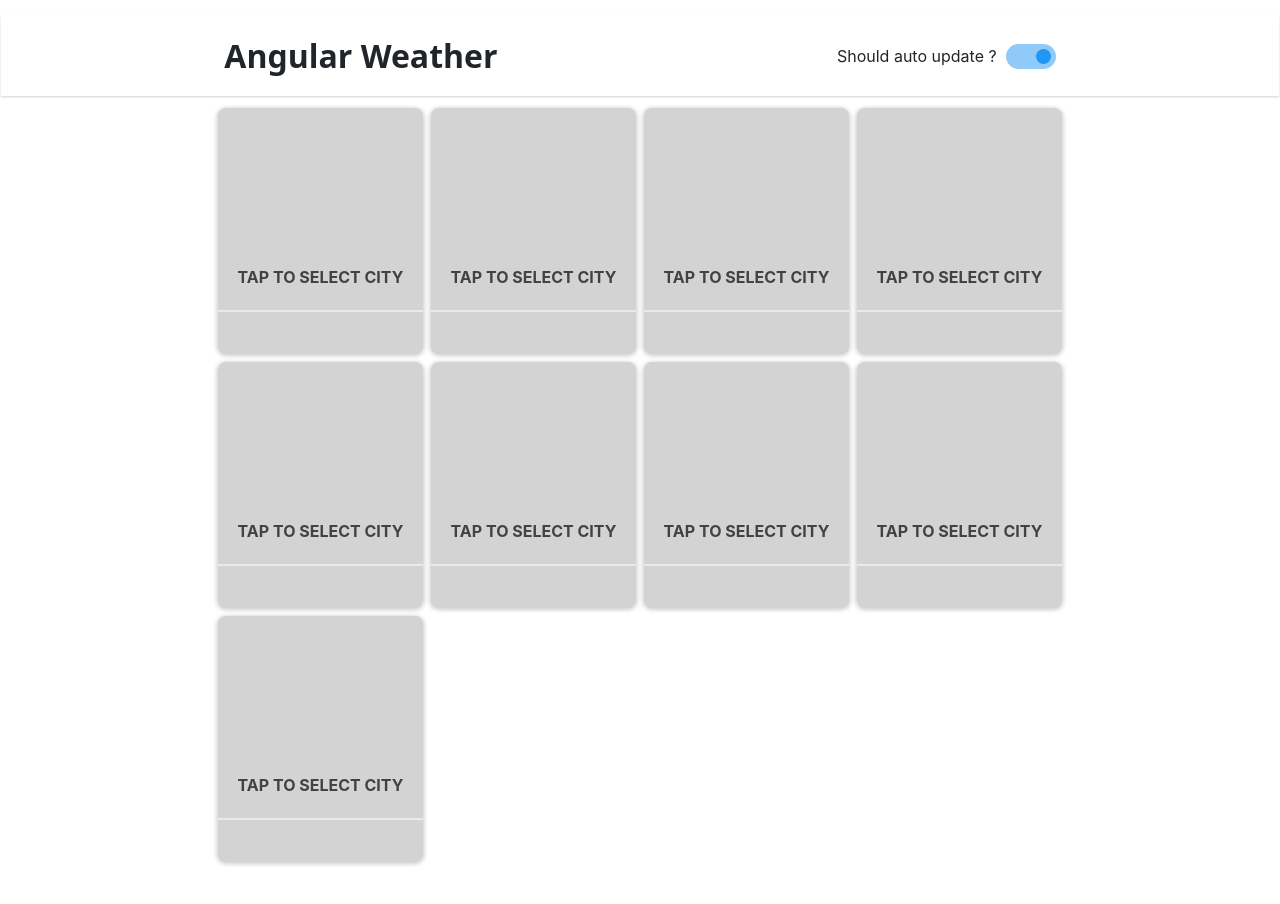
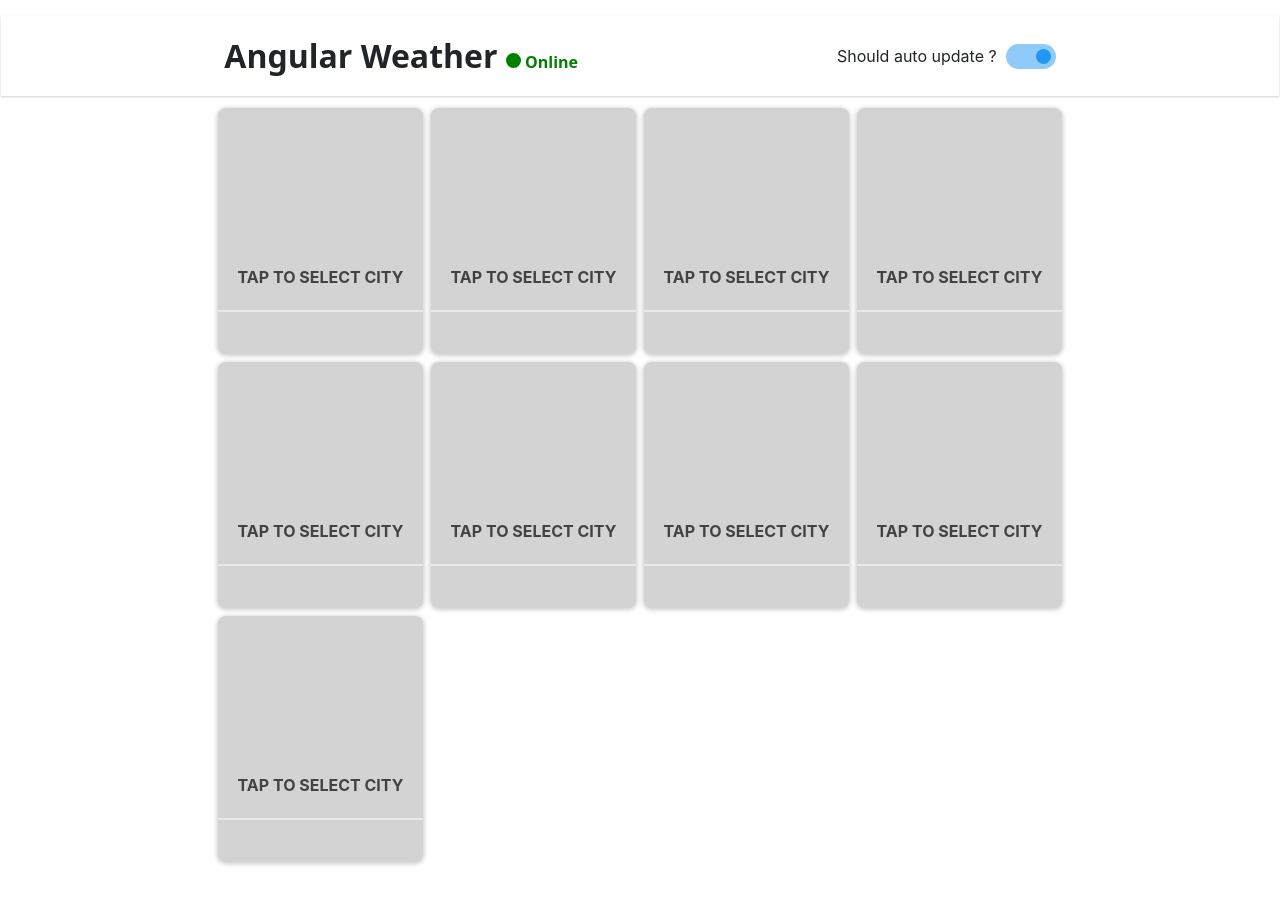
Before and after one commit to sanketd617/ng-weather, an Angular app: page / in a window 1280 px wide. Shown: the top 904 px of the page. Built offline with nearby package versions, Linux system fonts and the light colour scheme.

Commit message:
offline flag added..

```diff
--- a/src/app/app.component.html
+++ b/src/app/app.component.html
@@ -1,7 +1,7 @@
 
 <div class="row">
   <div class="col-12 no-padding">
-    <app-header [updateFlag]="updateFlag" (updateEvent)="setFlag($event)" [appName]="appName"></app-header>
+    <app-header [updateFlag]="updateFlag" [isOnline]="isOnline" (onlineEvent)="updateIndicator($event)" (updateEvent)="setFlag($event)" [appName]="appName"></app-header>
   </div>
   <div class="d-none d-lg-block col-lg-1 col-xl-2"></div>
   <div class="col-12 col-lg-10 col-xl-8">
--- a/src/app/app.component.ts
+++ b/src/app/app.component.ts
@@ -1,4 +1,4 @@
-import { Component } from '@angular/core';
+import {Component, OnInit} from '@angular/core';
 
 @Component({
   selector: 'app-root',
@@ -9,9 +9,10 @@ export class AppComponent {
   appName = 'Angular Weather';
   numCities = 9;
   updateFlag = true;
-  updateInterval = 60000*5;
+  updateInterval = 60000 * 5;
+  isOnline = false;
 
-  setFlag(flag){
+  setFlag(flag) {
     this.updateFlag = flag;
   }
 
@@ -22,4 +23,9 @@ export class AppComponent {
     }
     return a;
   }
+
+  updateIndicator(status){
+    this.isOnline = status;
+  }
+
 }
--- a/src/app/city/city.component.html
+++ b/src/app/city/city.component.html
@@ -42,7 +42,7 @@
   <div [class]="!rotated ? 'content back rotated' : 'content back'">
     <div class="form">
       <div class="form-group">
-        <input (keyup)="cityChanged()" [(ngModel)]="city" placeholder="City.." type="text" class="form-control" id="city">
+        <input autocomplete="off" autocapitalize="off"  (keyup)="cityChanged()" [(ngModel)]="city" placeholder="City.." type="text" class="form-control" id="city">
       </div>
     </div>
     <div class="options">
--- a/src/app/header/header.component.css
+++ b/src/app/header/header.component.css
@@ -43,3 +43,28 @@
   background-color: #2196f3;
   transform: translateX(calc(200% - 5px));
 }
+
+.online{
+  color: green;
+  font-size: 1rem;
+}
+
+.offline{
+  color: grey;
+  font-size: 1rem;
+}
+
+.onlineFlag, .offlineFlag{
+  height: 15px;
+  width: 15px;
+  border-radius: 7.5px;
+  display: inline-block;
+}
+
+.onlineFlag{
+  background-color: green;
+}
+
+.offlineFlag{
+  background-color: grey;
+}
--- a/src/app/header/header.component.html
+++ b/src/app/header/header.component.html
@@ -6,6 +6,8 @@
         <div class="col-12 col-md-6">
           <div class="appName">
             {{ appName }}
+            <span *ngIf="isOnline" class="online"> <span class="onlineFlag"></span> Online</span>
+            <span *ngIf="!isOnline" class="offline"> <span class="offlineFlag"></span> Offline</span>
           </div>
         </div>
         <div class="col-12 col-md-6">
--- a/src/app/header/header.component.ts
+++ b/src/app/header/header.component.ts
@@ -7,16 +7,36 @@ import {Component, EventEmitter, Input, OnInit, Output} from '@angular/core';
 })
 export class HeaderComponent implements OnInit {
 
+  @Input() isOnline;
   @Input() appName;
   @Input() updateFlag;
   @Output() updateEvent = new EventEmitter<boolean>();
+  @Output() onlineEvent = new EventEmitter<boolean>();
   constructor() { }
 
   ngOnInit() {
+    window.addEventListener('online',  this.updateIndicator);
+    window.addEventListener('offline', this.updateIndicator);
+    setTimeout(() => {
+      if (navigator.onLine) {
+        this.onlineEvent.emit(true);
+      }
+    }, 1000);
   }
 
   toggleUpdate() {
     this.updateEvent.emit(!this.updateFlag);
   }
 
+  updateIndicator = (event) => {
+    switch (event.type) {
+      case 'online':
+        this.onlineEvent.emit(true);
+        break;
+      case 'offline':
+        this.onlineEvent.emit(false);
+        break;
+    }
+  }
+
 }
```
